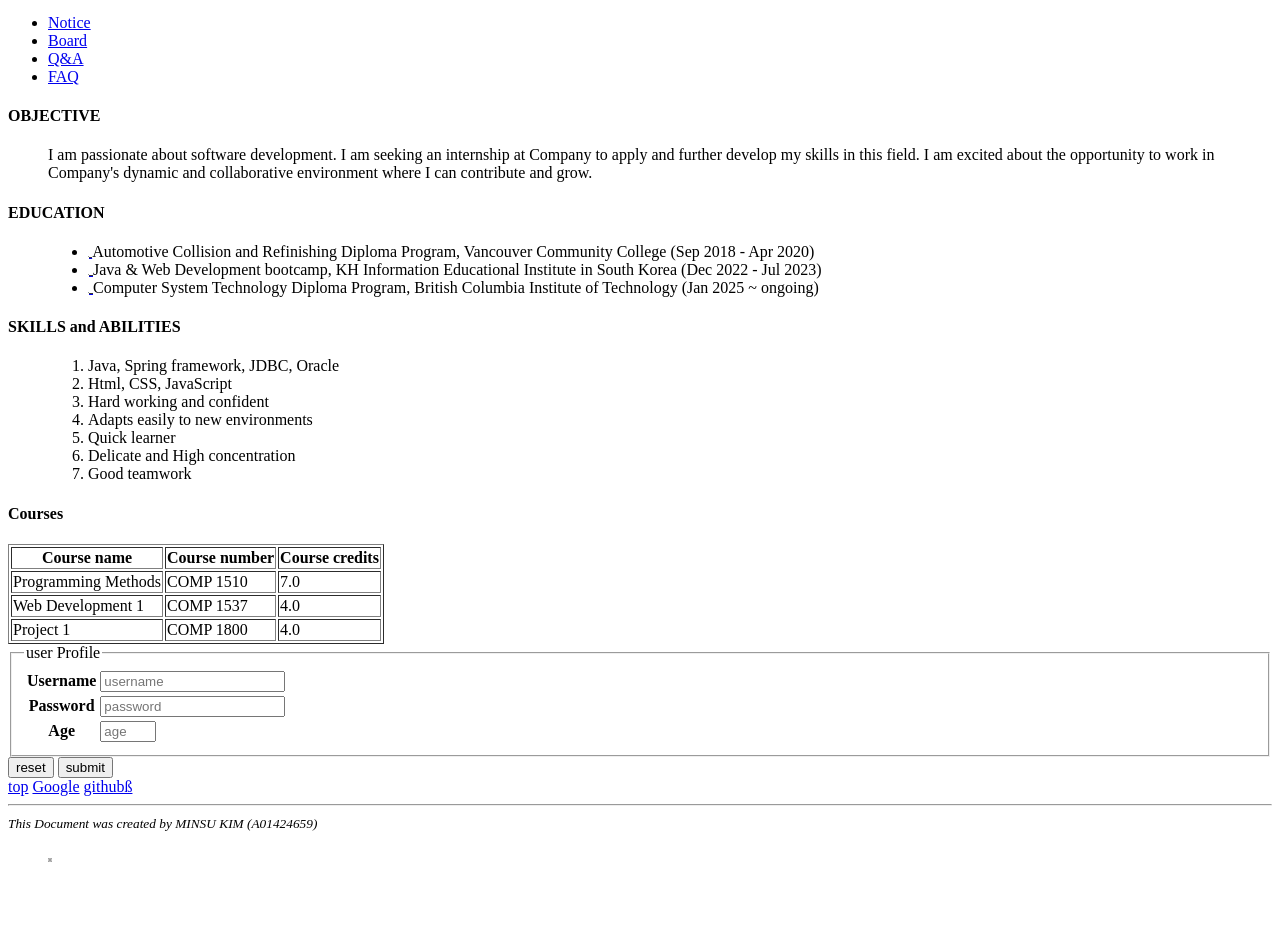
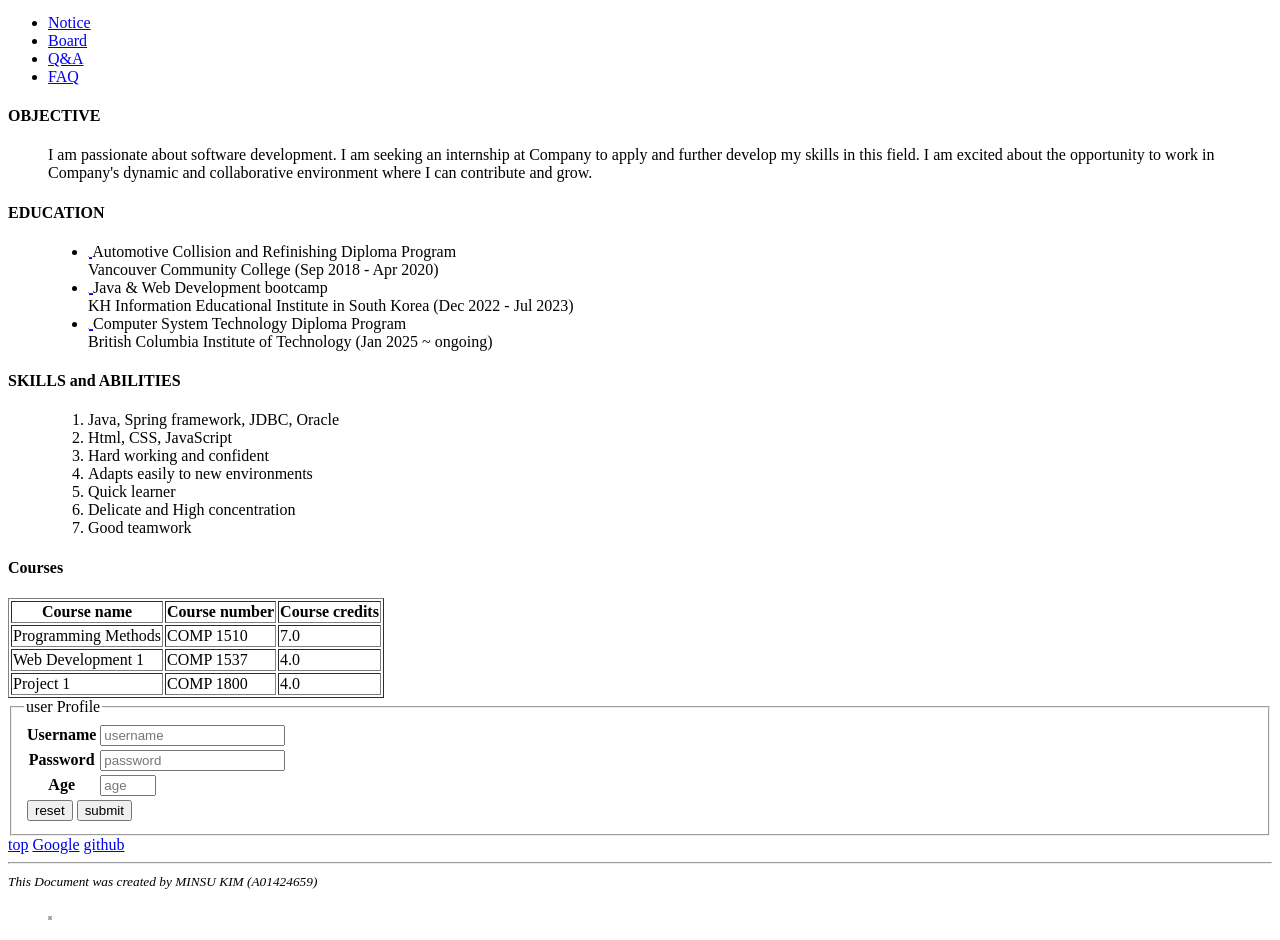
Before and after one commit to mskim9097/comp1537, a plain HTML site: page assignment1/resume.html in a window 1280 px wide. Shown: the part 123-1063 px from the top of the page. Before the commit the page ends 1005 px from the top, so only its background shows below. Drawn offline with Linux system fonts and the light colour scheme; placeholder pictures from the web are drawn by us.

Commit message:
real finish assignment01

```diff
--- a/assignment1/resume.html
+++ b/assignment1/resume.html
@@ -4,7 +4,7 @@
     <meta charset="UTF-8">
     <meta name="viewport" content="width=device-width, initial-scale=1.0">
     <meta name="author" content="MINSU KIM"/>
-    <meta name="description" content="Resume Assignment01"/>
+    <meta name="description" content="Resume for COMP1537 Assignment01"/>
     <title>MINSU KIM's RESUME</title>
 </head>
 
@@ -63,7 +63,7 @@
                                         <img src="https://dummyimage.com/1*1/8DC63F/ffffff.jpg&text=VCC">
                                     </a>
                                 </abbr>
-                                Automotive Collision and Refinishing Diploma Program,
+                                Automotive Collision and Refinishing Diploma Program<br>
                                 Vancouver Community College (Sep 2018 - Apr 2020)
                             </li>
                             <li>
@@ -72,7 +72,7 @@
                                         <img src="https://dummyimage.com/1*1/0055A4/ffffff.jpg&text=KH">
                                     </a>
                                 </abbr>
-                                Java & Web Development bootcamp,
+                                Java & Web Development bootcamp<br>
                                 KH Information Educational Institute in South Korea (Dec 2022 - Jul 2023)
                             </li>
                             <li>
@@ -81,7 +81,7 @@
                                         <img src="https://dummyimage.com/1*1/0055A4/ffffff.jpg&text=BCIT">
                                     </a>
                                 </abbr>
-                                Computer System Technology Diploma Program,
+                                Computer System Technology Diploma Program<br>
                                 British Columbia Institute of Technology (Jan 2025 ~ ongoing)</li>
                         </ul>
                     </dd>
@@ -153,17 +153,22 @@
                                 <input type="number" id="age" name="age" min="18" max="65" placeholder="age"><br>
                             </td>
                         </tr>
+                        <tr>
+                            <td colspan="3">
+                                <button type="reset" id="reset" name="reset">reset</button>
+                                <button type="submit" id="submit" name="submit">submit</button>
+                            </td>
+                        </tr>
                     </table>
                 </fieldset>
-                <button type="reset">reset</button>
-                <button type="submit">submit</button>
+
             </form>
         </section>
 
         <aside>
             <a href="#top" id="topButton" name="topButton">top</a>
             <a href="https://google.com" target="_blank">Google</a>
-            <a href="https://github.com" target="_blank">githubß</a>
+            <a href="https://github.com" target="_blank">github</a>
         </aside>
 
     </main>
```
